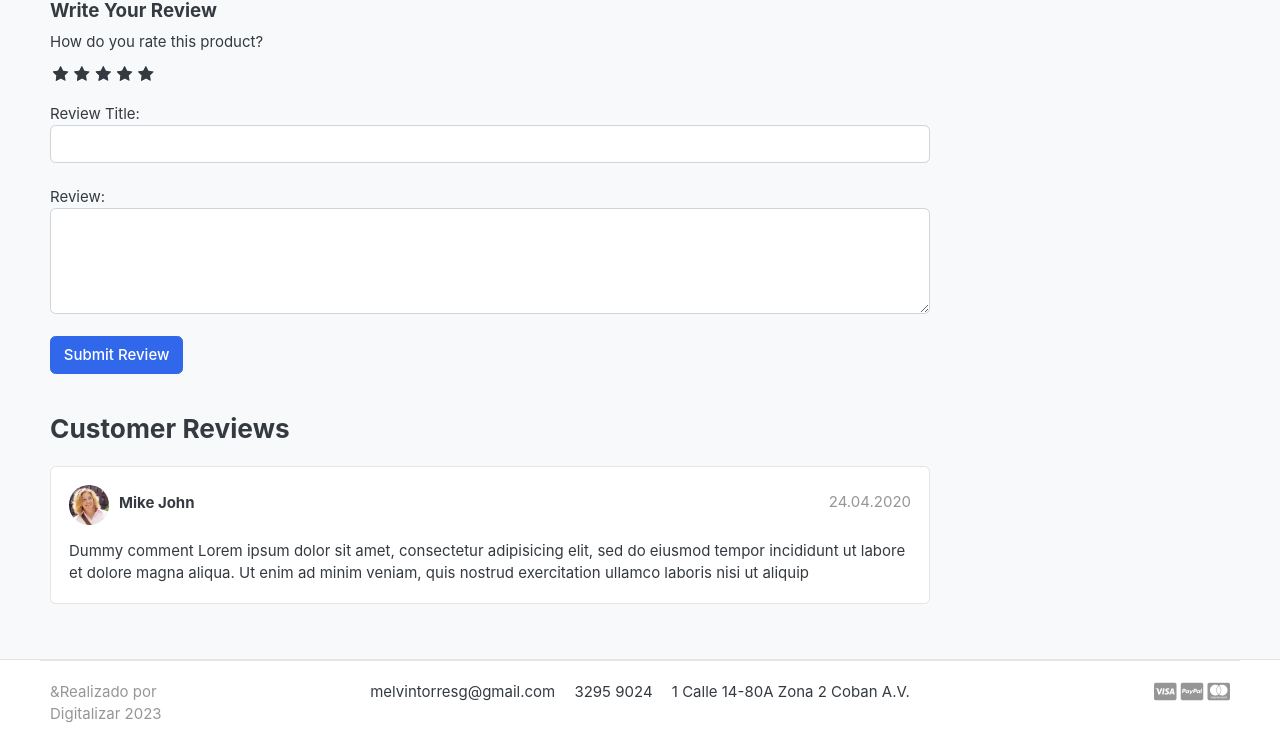
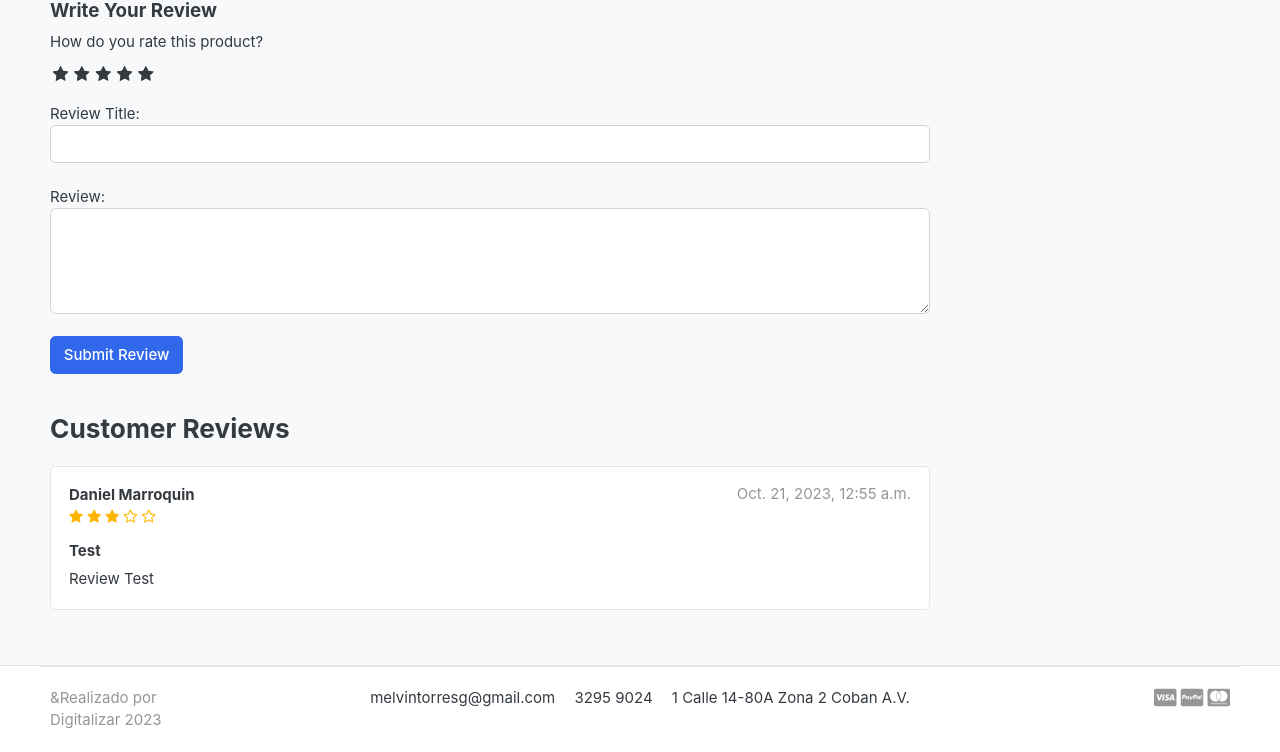
Before and after one commit to thevoidloop/Ecommerce-Django, a Django app: page /store/category/jeans/atx-jeans in a window 1280 px wide. Shown: the part 774-1526 px from the top of the page. Before the commit the page ends 1496 px from the top, so only its background shows below. Run offline with Django 3.2, Linux system fonts and the light colour scheme; a user stored in the database is signed in; data comes from the database, SQL or seed files in the repository; both versions use the stored data as it was after the commit; some libraries are stand-ins or nearby versions; some web fonts are replaced.

Commit message:
✨ Se muestra las reviews de los usuarios

```diff
--- a/accounts/models.py
+++ b/accounts/models.py
@@ -58,6 +58,9 @@ class Account(AbstractBaseUser):
 
     objects = MyAccountManager()
 
+    def full_name(self):
+        return f'{self.first_name} {self.last_name}'
+
     def __str__(self):
         return self.email
 
--- a/store/views.py
+++ b/store/views.py
@@ -9,6 +9,7 @@ from django.core.paginator import EmptyPage, PageNotAnInteger, Paginator
 from django.http import HttpResponse
 from .forms import ReviewForm
 from django.contrib import messages
+from orders.models import OrderProduct
 
 # Create your views here.
 
@@ -49,10 +50,26 @@ def product_details(request, category_slug, product_slug):
     except Exception as e:
         raise e
 
+    try:
+        orderproduct = OrderProduct.objects.filter(user=request.user, product_id=single_product.id).exists()
+    except OrderProduct.DoesNotExist:
+        orderproduct = None
+
+    # Get the reviews
+    reviews = ReviewRating.objects.filter(product_id=single_product.id, status=True)
+
+    # Get the product gallery
+    # product_gallery = ProductGallery.objects.filter(product_id=single_product.id)
+
     context = {
         'single_product': single_product,
         'in_cart'       : in_cart,
+        'orderproduct': orderproduct,
+        'reviews': reviews,
+        # 'product_gallery': product_gallery,
+
     }
+
 
     return render(request, 'store/product_details.html', context)
 
--- a/templates/store/product_details.html
+++ b/templates/store/product_details.html
@@ -104,11 +104,21 @@
                                 Review:
                                 <textarea name="review" rows="4" class="form-control"></textarea>
                                 <br>
+
                                 {% if user.is_authenticated %}
+                                        {% if orderproduct %}
+                                                <input type="submit" value="Submit Review" class="btn btn-primary">
+                                        {% else %}
+                                                <p>You must purchase this product to post a review.</p>
+                                        {% endif %}
+                                {% else %}
+                                <p>You must be logged in to post a review. <span><a href="{% url 'login' %}">Login now</a></span></p>
+                                {% endif %}
+                                <!-- {% if user.is_authenticated %}
                                         <input type="submit" value="Submit Review" class="btn btn-primary">
                                 {% else %}
                                         <p>You must be logged in to post a review. <span><a href="{% url 'login' %}">Login now</a></span></p>
-                                {% endif %}
+                                {% endif %} -->
                         </div>
                         {% include 'includes/alerts.html' %}
                 </form>
@@ -117,23 +127,31 @@
                         <h3>Customer Reviews </h3>
                 </header>
 
+                {% for review in reviews %}
                 <article class="box mb-3">
                         <div class="icontext w-100">
-                                <img src="{% static './images/avatars/avatar1.jpg' %}" class="img-xs icon rounded-circle">
                                 <div class="text">
-                                        <span class="date text-muted float-md-right">24.04.2020 </span>
-                                        <h6 class="mb-1">Mike John </h6>
-
+                                        <span class="date text-muted float-md-right">{{review.updated_at}} </span>
+                                        <h6 class="mb-1">{{review.user.full_name}} </h6>
+                                        <div class="rating-star">
+                                                <span>
+                                                        <i class="fa fa-star{% if review.rating == 0.5 %}-half-o{% elif review.rating < 1 %}-o {% endif %}" aria-hidden="true"></i>
+                                                        <i class="fa fa-star{% if review.rating == 1.5 %}-half-o{% elif review.rating < 2 %}-o {% endif %}" aria-hidden="true"></i>
+                                                        <i class="fa fa-star{% if review.rating == 2.5 %}-half-o{% elif review.rating < 3 %}-o {% endif %}" aria-hidden="true"></i>
+                                                        <i class="fa fa-star{% if review.rating == 3.5 %}-half-o{% elif review.rating < 4 %}-o {% endif %}" aria-hidden="true"></i>
+                                                        <i class="fa fa-star{% if review.rating == 4.5 %}-half-o{% elif review.rating < 5 %}-o {% endif %}" aria-hidden="true"></i>
+                                                </span>
+                                        </div>
                                 </div>
                         </div> <!-- icontext.// -->
                         <div class="mt-3">
+                                <h6>{{review.subject}}</h6>
                                 <p>
-                                        Dummy comment Lorem ipsum dolor sit amet, consectetur adipisicing elit, sed do eiusmod
-                                        tempor incididunt ut labore et dolore magna aliqua. Ut enim ad minim veniam,
-                                        quis nostrud exercitation ullamco laboris nisi ut aliquip
+                                        {{review.review}}
                                 </p>
                         </div>
                 </article>
+                {% endfor %}
 
 
 
```
Also changed, not shown: db.sqlite3.
